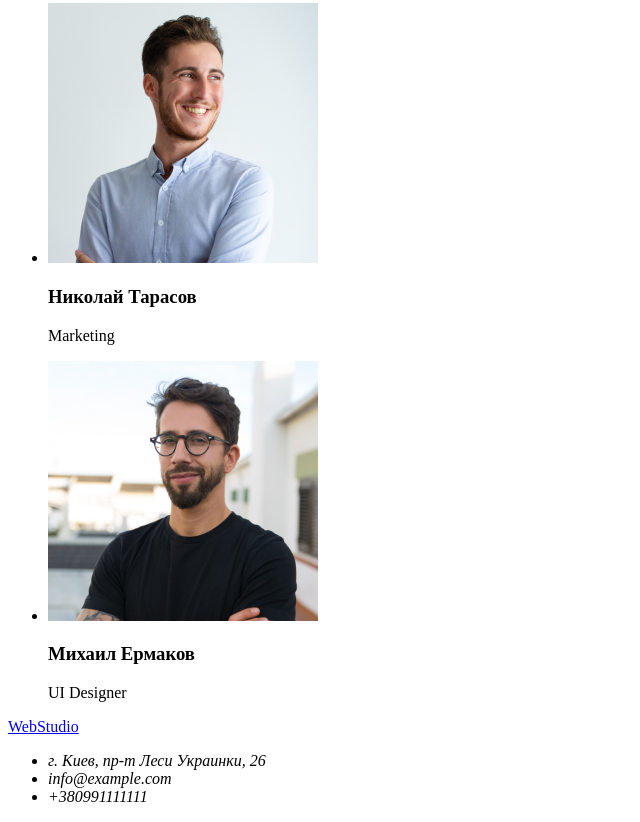
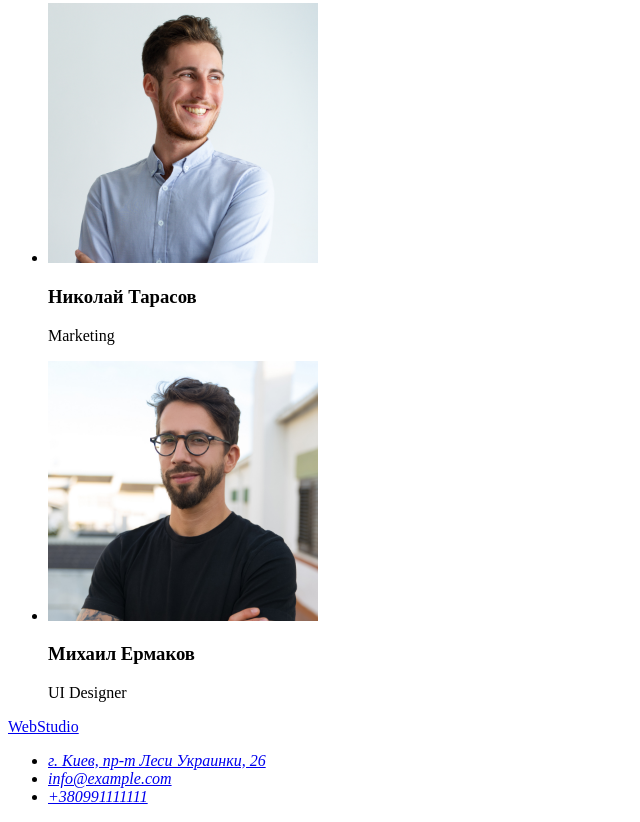
Before and after one commit to YuliiaMakhovska/goit-markup-hw-01, a plain HTML site: page index.html in a window 1280 px wide. Shown: the part 2360-3182 px from the top of the page, without its empty margins (0-640 px from the left). Drawn offline with Linux system fonts and the light colour scheme.

Commit message:
Додані посилання в футері

```diff
--- a/index.html
+++ b/index.html
@@ -98,9 +98,9 @@
       <a href="/">WebStudio</a>
       <address>
         <ul>
-          <li>г. Киев, пр-т Леси Украинки, 26</li>
-          <li>info@example.com</li>
-          <li>+380991111111</li>
+          <li><a href="г. Киев, пр-т Леси Украинки, 26"> г. Киев, пр-т Леси Украинки, 26</a></li>
+          <li><a href="info@example.com">info@example.com</a></li>
+          <li><a href="+380991111111">+380991111111</a></li>
         </ul>
       </address>
     </footer>
```
